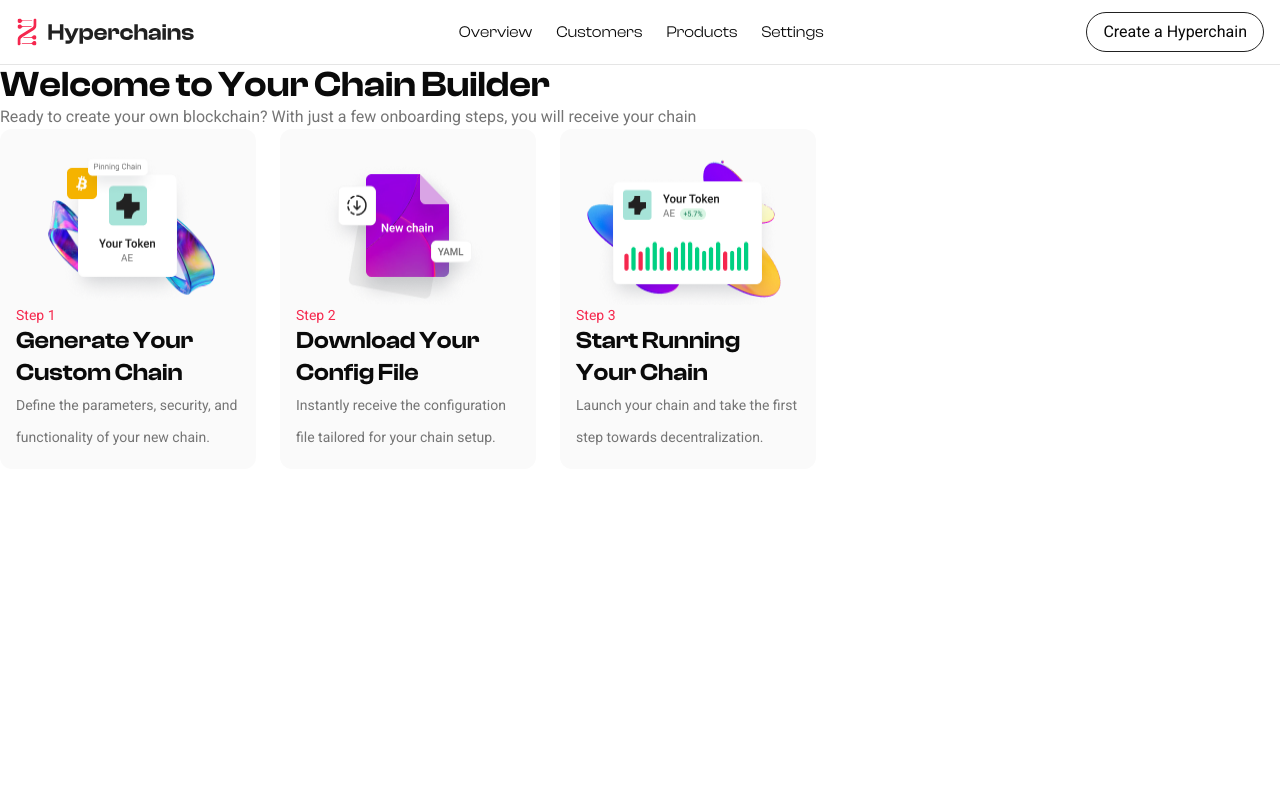
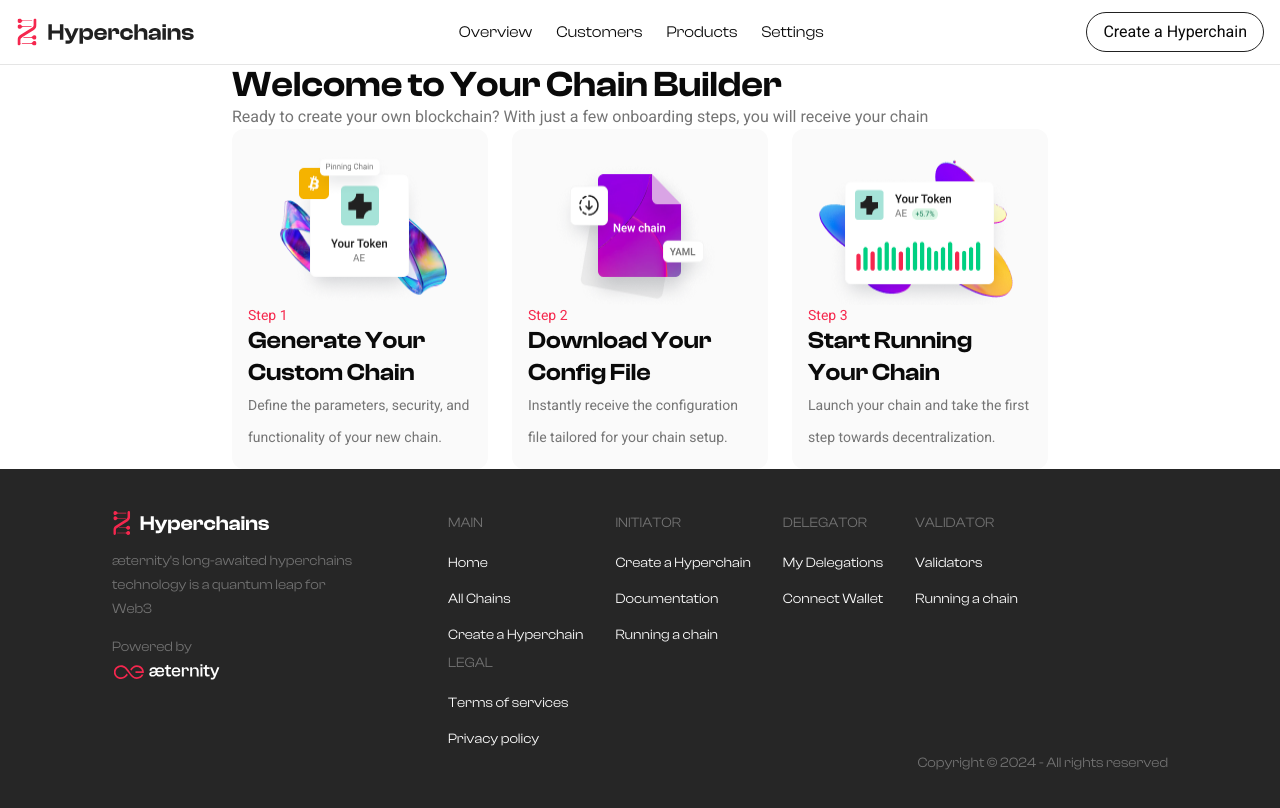
Before and after one commit to unit214/aeternity-hyperchains-initiator, a Next.js app: page / in a window 1280 px wide. Shown: the top 808 px of the page. Built offline with nearby package versions, Linux system fonts and the light colour scheme.

Commit message:
feat(layout): adds footer

```diff
--- a/src/app/(home)/HomePage.tsx
+++ b/src/app/(home)/HomePage.tsx
@@ -1,54 +1,56 @@
+import React from 'react';
+
 import Image from 'next/image';
+
+interface StepProps {
+    stepNumber: number;
+    title: string;
+    description: string;
+    imageSrc: string;
+    alt: string;
+}
+
+const Step: React.FC<StepProps> = ({ stepNumber, title, description, imageSrc, alt }) => {
+    return (
+        <div className='flex w-64 flex-col items-start rounded-xl bg-primary-foreground p-4'>
+            <Image className='h-40 self-center' src={imageSrc} alt={alt} width={222} height={154} />
+            <span className='font-roboto text-sm text-pink'>Step {stepNumber}</span>
+            <span className='text-2xl font-semibold'>{title}</span>
+            <span className='font-roboto text-sm leading-8 text-muted-foreground'>{description}</span>
+        </div>
+    );
+};
 
 const HomePage: React.FC = () => {
     return (
-        <div className='font-clash'>
-            <div className='text-4xl font-semibold'>Welcome to Your Chain Builder</div>
-            <div className='font-roboto text-muted-foreground'>
-                Ready to create your own blockchain? With just a few onboarding steps, you will receive your chain
-            </div>
-            <div className='flex gap-6'>
-                <div className='flex w-64 flex-col items-start rounded-xl bg-primary-foreground p-4'>
-                    <Image
-                        className='h-40 self-center'
-                        src='/home_illustration_1.png'
+        <div className='flex size-full items-center justify-center font-clash'>
+            <div>
+                <div className='text-4xl font-semibold'>Welcome to Your Chain Builder</div>
+                <div className='font-roboto text-muted-foreground'>
+                    Ready to create your own blockchain? With just a few onboarding steps, you will receive your chain
+                </div>
+                <div className='flex gap-6'>
+                    <Step
+                        stepNumber={1}
+                        title='Generate Your Custom Chain'
+                        description='Define the parameters, security, and functionality of your new chain.'
+                        imageSrc='/home_illustration_1.png'
                         alt='Home illustration 1'
-                        width={222}
-                        height={154}
                     />
-                    <span className='font-roboto text-pink text-sm'>Step 1</span>
-                    <span className='text-2xl font-semibold'>Generate Your Custom Chain</span>
-                    <span className='font-roboto text-sm leading-8 text-muted-foreground'>
-                        Define the parameters, security, and functionality of your new chain.
-                    </span>
-                </div>
-                <div className='flex w-64 flex-col items-start rounded-xl bg-primary-foreground p-4'>
-                    <Image
-                        className='h-40 self-center'
-                        src='/home_illustration_2.png'
+                    <Step
+                        stepNumber={2}
+                        title='Download Your Config File'
+                        description='Instantly receive the configuration file tailored for your chain setup.'
+                        imageSrc='/home_illustration_2.png'
                         alt='Home illustration 2'
-                        width={222}
-                        height={154}
                     />
-                    <span className='font-roboto text-pink text-sm'>Step 2</span>
-                    <span className='text-2xl font-semibold'>Download Your Config File</span>
-                    <span className='font-roboto text-sm leading-8 text-muted-foreground'>
-                        Instantly receive the configuration file tailored for your chain setup.
-                    </span>
-                </div>
-                <div className='flex w-64 flex-col items-start rounded-xl bg-primary-foreground p-4'>
-                    <Image
-                        className='h-40 self-center'
-                        src='/home_illustration_3.png'
+                    <Step
+                        stepNumber={3}
+                        title='Start Running Your Chain'
+                        description='Launch your chain and take the first step towards decentralization.'
+                        imageSrc='/home_illustration_3.png'
                         alt='Home illustration 3'
-                        width={222}
-                        height={154}
                     />
-                    <span className='font-roboto text-pink text-sm'>Step 3</span>
-                    <span className='text-2xl font-semibold'>Start Running Your Chain</span>
-                    <span className='font-roboto text-sm leading-8 text-muted-foreground'>
-                        Launch your chain and take the first step towards decentralization.
-                    </span>
                 </div>
             </div>
         </div>
--- a/src/app/layout.tsx
+++ b/src/app/layout.tsx
@@ -7,6 +7,7 @@
 import { ThemeProvider } from 'next-themes';
 
 import '@/app/globals.css';
+import { Footer } from '@/components/footer';
 import { NavBar } from '@/components/nav-bar';
 
 const geistSans = localFont({
@@ -46,14 +47,16 @@
     return (
         // ? https://github.com/pacocoursey/next-themes?tab=readme-ov-file#with-app
         // ? https://react.dev/reference/react-dom/client/hydrateRoot#suppressing-unavoidable-hydration-mismatch-errors
+        // Theme is forced light for now
         <html
             suppressHydrationWarning
             lang='en'
             className={`${geistSans.variable} ${geistMono.variable} ${clashDisplay.variable} ${roboto.variable}`}>
-            <body className='bg-background font-clash text-foreground antialiased'>
-                <ThemeProvider attribute='class'>
+            <body className='flex min-h-screen flex-col bg-background font-clash text-foreground antialiased'>
+                <ThemeProvider attribute='class' forcedTheme={'light'}>
                     <NavBar />
-                    {children}
+                    <main className='flex-1'>{children}</main>
+                    <Footer />
                 </ThemeProvider>
             </body>
         </html>
--- /dev/null
+++ b/src/components/footer.tsx
@@ -0,0 +1,100 @@
+import * as React from 'react';
+
+export interface FooterSectionProps {
+    title: string;
+    links: { label: string; url: string }[];
+}
+
+export const FooterSection: React.FC<FooterSectionProps> = ({ title, links }) => {
+    return (
+        <div className='flex w-1/2 flex-col pr-8 pt-8 md:w-auto md:pt-0'>
+            <div className='w-full whitespace-nowrap text-neutral-500'>{title}</div>
+            <div className='mt-3 flex w-full flex-col items-start text-white'>
+                {links.map((link, index) => (
+                    <div key={index} className={index > 0 ? 'mt-2' : ''}>
+                        <a href={link.url} className='hover:underline' target='_blank' rel='noopener noreferrer'>
+                            {link.label}
+                        </a>
+                    </div>
+                ))}
+            </div>
+        </div>
+    );
+};
+
+export const LogoSection: React.FC = () => {
+    return (
+        <div className='z-0 flex w-64 flex-col items-start text-neutral-500'>
+            <img loading='lazy' src='/hyperchains_logo_white.svg' alt='HC Logo' className='max-w-full object-contain' />
+            <div className='mt-3 w-full self-stretch leading-6'>
+                æternity's long-awaited hyperchains technology is a quantum leap for Web3
+            </div>
+            <div className='mt-3 flex max-w-full flex-col leading-loose'>
+                <div>Powered by</div>
+                <img loading='lazy' src='/aeternity_logo.svg' alt='Powered by logo' className='w-full object-contain' />
+            </div>
+        </div>
+    );
+};
+
+const footerSections = [
+    {
+        title: 'MAIN',
+        links: [
+            { label: 'Home', url: 'https://example.com' },
+            { label: 'All Chains', url: 'https://example.com' },
+            { label: 'Create a Hyperchain', url: 'https://example.com' }
+        ]
+    },
+    {
+        title: 'INITIATOR',
+        links: [
+            { label: 'Create a Hyperchain', url: 'https://example.com' },
+            { label: 'Documentation', url: 'https://example.com' },
+            { label: 'Running a chain', url: 'https://example.com' }
+        ]
+    },
+    {
+        title: 'DELEGATOR',
+        links: [
+            { label: 'My Delegations', url: 'https://example.com' },
+            { label: 'Connect Wallet', url: 'https://example.com' }
+        ]
+    },
+    {
+        title: 'VALIDATOR',
+        links: [
+            { label: 'Validators', url: 'https://example.com' },
+            { label: 'Running a chain', url: 'https://example.com' }
+        ]
+    },
+    {
+        title: 'LEGAL',
+        links: [
+            { label: 'Terms of services', url: 'https://example.com' },
+            { label: 'Privacy policy', url: 'https://example.com' }
+        ]
+    }
+];
+
+export const Footer: React.FC = () => {
+    return (
+        <div className='flex flex-col justify-center bg-neutral-800 px-20 text-sm max-md:px-5'>
+            <div className='flex w-full flex-col justify-center px-8 py-10 max-md:max-w-full max-md:px-5'>
+                <div className='relative flex w-full flex-col items-start max-md:max-w-full md:flex-row'>
+                    <LogoSection />
+                    <div className='z-0 flex min-w-[240px] flex-1 shrink basis-0 flex-col leading-loose max-md:max-w-full'>
+                        <div className='flex w-full flex-wrap items-start justify-start pl-0 max-md:max-w-full md:pl-20'>
+                            {footerSections.map((section, index) => (
+                                <FooterSection key={index} title={section.title} links={section.links} />
+                            ))}
+                        </div>
+                    </div>
+                </div>
+                <div className='w-full text-right text-neutral-500'>
+                    Copyright © {new Date().getFullYear()} - All rights reserved
+                </div>
+            </div>
+        </div>
+    );
+};
```
Also changed, not shown: public/aeternity_logo.svg (added), public/hyperchains_logo_white.svg (added).
